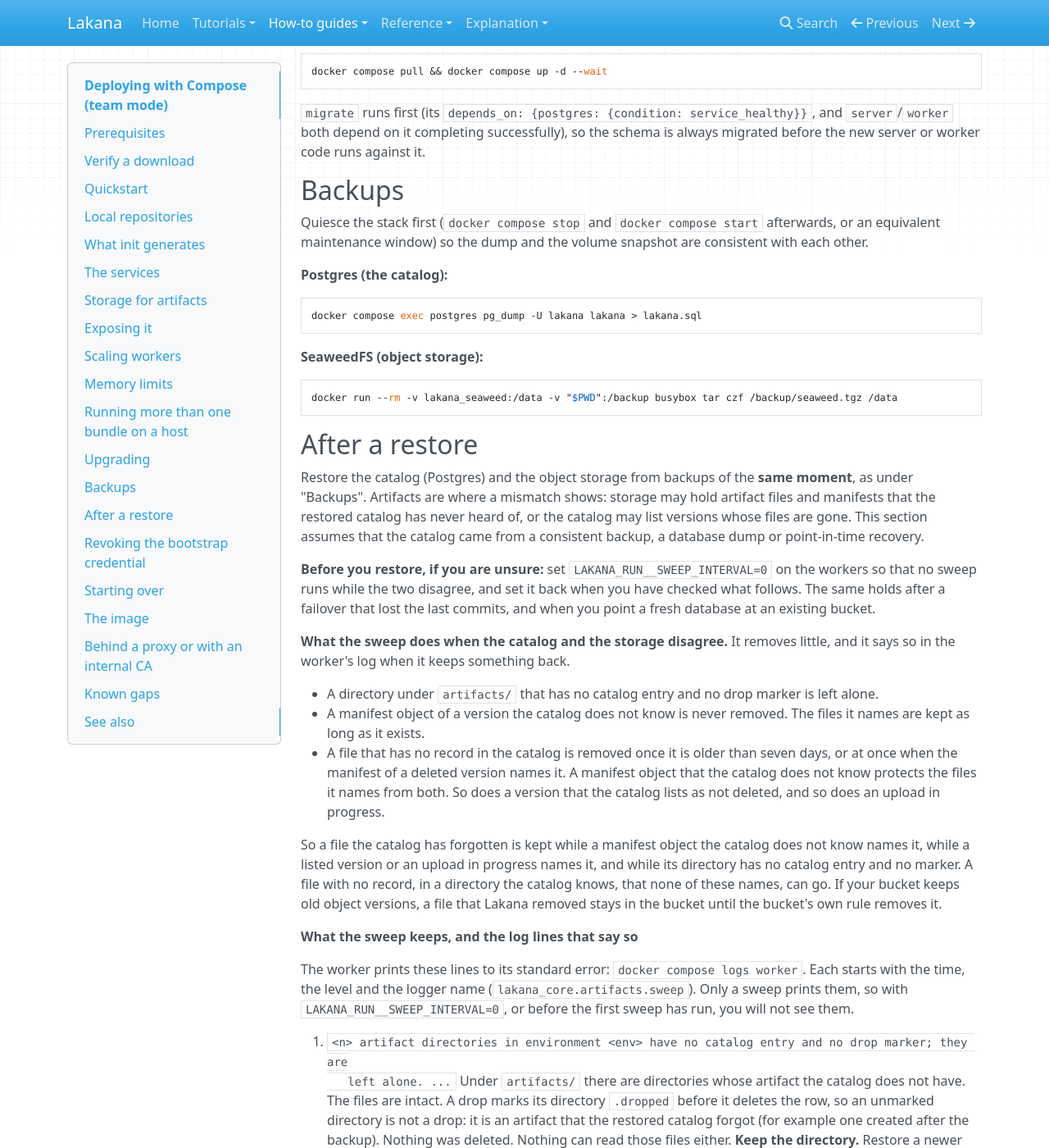
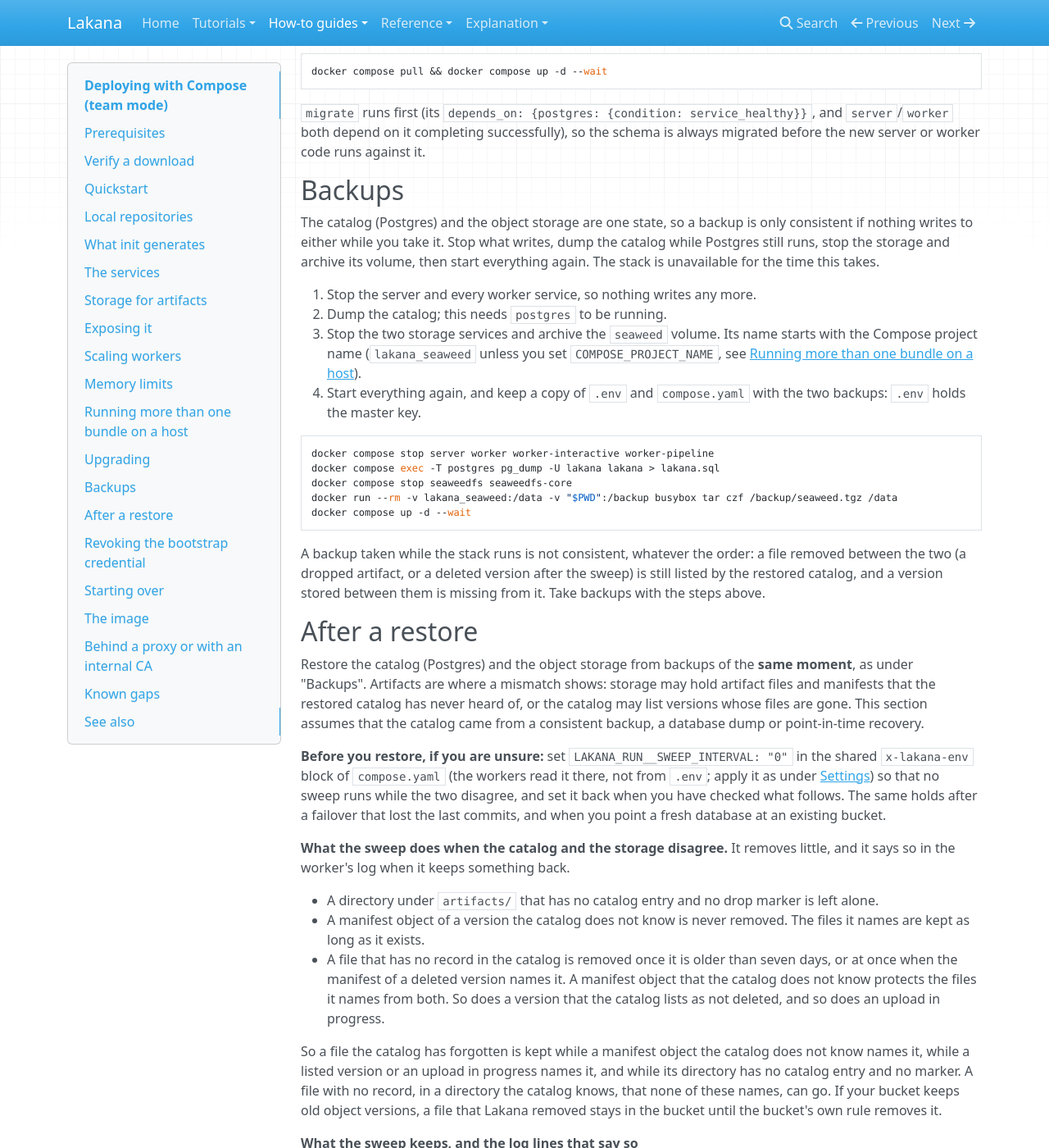
Before and after one commit to chrschy/lakana, an MkDocs documentation site: the page built from docs/site/how-to/deploy-with-compose.md, in a window 1280 px wide and 1400 px high, scrolled down 16542 px. Shown: the whole window at 82% size. Built offline with MkDocs 1.6.1, drawn with Linux system fonts in a browser that asks for light colours; nearby versions of some CDN libraries.

Commit message:
docs: a backup that works, and settings where the bundle reads them (#57)

````diff
--- a/docs/site/how-to/deploy-with-compose.md
+++ b/docs/site/how-to/deploy-with-compose.md
@@ -829,23 +829,32 @@ migrated before the new server or worker code runs against it.
 
 ## Backups
 
-Quiesce the stack first (`docker compose stop` and `docker compose start` afterwards, or an
-equivalent maintenance window) so the dump and the volume snapshot are consistent with each
-other.
+The catalog (Postgres) and the object storage are one state, so a backup is only consistent if
+nothing writes to either while you take it. Stop what writes, dump the catalog while Postgres
+still runs, stop the storage and archive its volume, then start everything again. The stack is
+unavailable for the time this takes.
 
-**Postgres (the catalog):**
+1. Stop the server and every worker service, so nothing writes any more.
+2. Dump the catalog; this needs `postgres` to be running.
+3. Stop the two storage services and archive the `seaweed` volume. Its name starts with the
+   Compose project name (`lakana_seaweed` unless you set `COMPOSE_PROJECT_NAME`, see
+   [Running more than one bundle on a host](#running-more-than-one-bundle-on-a-host)).
+4. Start everything again, and keep a copy of `.env` and `compose.yaml` with the two backups: `.env`
+   holds the master key.
 
-<!-- not tested: dumps the Postgres of a running Docker Compose stack, and the example runner has no Docker -->
+<!-- not tested: stops and dumps a running Docker Compose stack and archives its volume, and the example runner has no Docker -->
 ```bash
-docker compose exec postgres pg_dump -U lakana lakana > lakana.sql
+docker compose stop server worker worker-interactive worker-pipeline
+docker compose exec -T postgres pg_dump -U lakana lakana > lakana.sql
+docker compose stop seaweedfs seaweedfs-core
+docker run --rm -v lakana_seaweed:/data -v "$PWD":/backup busybox tar czf /backup/seaweed.tgz /data
+docker compose up -d --wait
 ```
 
-**SeaweedFS (object storage):**
-
-<!-- not tested: archives a Docker volume of a running stack, and the example runner has no Docker -->
-```bash
-docker run --rm -v lakana_seaweed:/data -v "$PWD":/backup busybox tar czf /backup/seaweed.tgz /data
-```
+A backup taken while the stack runs is not consistent, whatever the order: a file removed
+between the two (a dropped artifact, or a deleted version after the sweep) is still listed by the
+restored catalog, and a version stored between them is missing from it. Take backups with the steps
+above.
 
 ## After a restore
 
@@ -855,7 +864,7 @@ manifests that the restored catalog has never heard of, or the catalog may list
 are gone. This section assumes that the catalog came from a consistent backup, a database dump or
 point-in-time recovery.
 
-**Before you restore, if you are unsure:** set `LAKANA_RUN__SWEEP_INTERVAL=0` on the workers so that
+**Before you restore, if you are unsure:** set `LAKANA_RUN__SWEEP_INTERVAL: "0"` in the shared `x-lakana-env` block of `compose.yaml` (the workers read it there, not from `.env`; apply it as under [Settings](#settings)) so that
 no sweep runs while the two disagree, and set it back when you have checked what follows. The same
 holds after a failover that lost the last commits, and when you point a fresh database at an
 existing bucket.
````
Also changed, not shown: docs/agent/testing.md (+1 -1 lines), docs/site/how-to/operate-for-others.md (+12 -10 lines), 1 other file.
